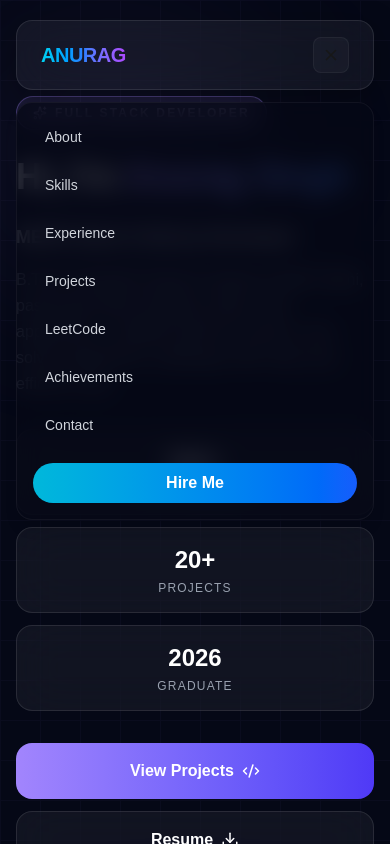
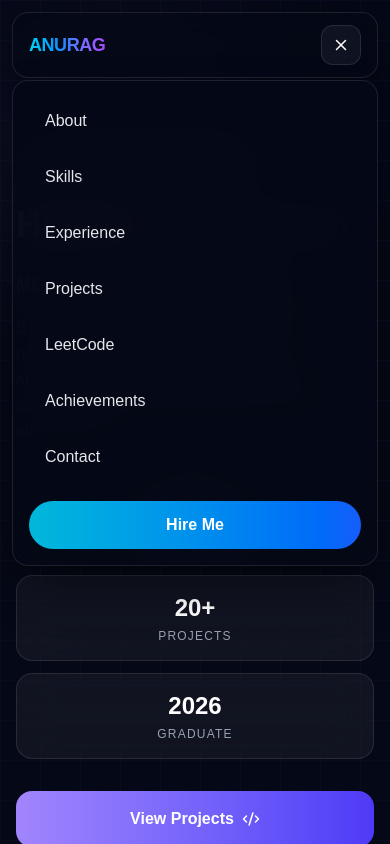
Before and after one commit to Singhanurag45/codex-anurag, a Next.js app: page / in a window 390 px wide. Both pictures are taken after a click on the button "Toggle menu". Shown: the top 844 px of the page. Built offline with nearby package versions, Linux system fonts and the light colour scheme.

Commit message:
fix responsiveness of nav for phones

```diff
--- a/app/components/sections/Hero.tsx
+++ b/app/components/sections/Hero.tsx
@@ -17,7 +17,7 @@ export default function Hero() {
   return (
     <section
       id="home"
-      className="relative flex min-h-screen items-center overflow-hidden bg-[#050816] py-24 sm:py-28 lg:py-0"
+      className="relative flex min-h-screen items-start overflow-hidden bg-[#050816] pb-20 pt-36 sm:pb-24 sm:pt-40 lg:items-center lg:py-0"
     >
       {/* Background Glow */}
       <div className="absolute left-0 top-10 h-56 w-56 rounded-full bg-[#a285fd]/10 blur-[100px] sm:left-20 sm:top-20 sm:h-72 sm:w-72 sm:blur-[120px]" />
--- a/app/components/ui/Navbar.tsx
+++ b/app/components/ui/Navbar.tsx
@@ -8,12 +8,12 @@ const Navbar = () => {
   const [open, setOpen] = useState(false);
 
   return (
-    <header className="fixed top-5 left-0 right-0 z-50 flex justify-center px-4">
+    <header className="fixed left-0 right-0 top-3 z-50 flex justify-center px-3 sm:top-5 sm:px-4">
       <nav className="w-full max-w-6xl">
-        <div className="flex items-center justify-between px-6 py-4 rounded-2xl border border-white/10 bg-white/5 backdrop-blur-xl shadow-[0_8px_32px_rgba(0,0,0,0.3)]">
+        <div className="flex items-center justify-between rounded-2xl border border-white/10 bg-[#050816]/75 px-4 py-3 shadow-[0_8px_32px_rgba(0,0,0,0.3)] backdrop-blur-xl sm:px-6 sm:py-4">
           {/* Logo */}
           <a href="#" className="group">
-            <h1 className="text-xl md:text-2xl font-black tracking-tight bg-linear-to-r from-cyan-400 via-blue-500 to-purple-500 bg-clip-text text-transparent">
+            <h1 className="bg-linear-to-r from-cyan-400 via-blue-500 to-purple-500 bg-clip-text text-lg font-black tracking-tight text-transparent sm:text-xl md:text-2xl">
               ANURAG
             </h1>
           </a>
@@ -45,7 +45,7 @@ const Navbar = () => {
           {/* Mobile Menu Toggle */}
           <button
             onClick={() => setOpen((s) => !s)}
-            className="md:hidden inline-flex items-center justify-center p-2 rounded-lg bg-white/3 border border-white/5"
+            className="inline-flex h-10 w-10 items-center justify-center rounded-xl border border-white/10 bg-white/5 text-white md:hidden"
             aria-label="Toggle menu"
           >
             {open ? <X size={18} /> : <Menu size={18} />}
@@ -54,14 +54,14 @@ const Navbar = () => {
 
         {/* Mobile Menu Drawer */}
         {open && (
-          <div className="md:hidden mt-3 bg-[#050816]/80 border border-white/5 rounded-2xl px-4 py-4 backdrop-blur-md shadow-lg">
-            <ul className="flex flex-col gap-3">
+          <div className="fixed left-3 right-3 top-20 max-h-[calc(100dvh-6rem)] overflow-y-auto rounded-2xl border border-white/10 bg-[#050816]/95 p-4 shadow-2xl shadow-black/50 backdrop-blur-xl sm:left-4 sm:right-4 sm:top-24 md:hidden">
+            <ul className="flex flex-col gap-2">
               {navLinks.map((link) => (
                 <li key={link.id}>
                   <a
                     href={`#${link.id}`}
                     onClick={() => setOpen(false)}
-                    className="block text-sm font-medium text-gray-300 hover:text-white px-3 py-2 rounded-lg transition-colors"
+                    className="block rounded-xl px-4 py-3 text-base font-medium text-gray-200 transition-colors hover:bg-white/5 hover:text-white"
                   >
                     {link.title}
                   </a>
@@ -72,7 +72,7 @@ const Navbar = () => {
                 <a
                   href="#contact"
                   onClick={() => setOpen(false)}
-                  className="inline-flex items-center justify-center w-full px-4 py-2 rounded-full bg-linear-to-r from-cyan-500 to-blue-600 text-white font-semibold mt-2"
+                  className="mt-3 inline-flex w-full items-center justify-center rounded-full bg-linear-to-r from-cyan-500 to-blue-600 px-4 py-3 font-semibold text-white"
                 >
                   Hire Me
                 </a>
```
